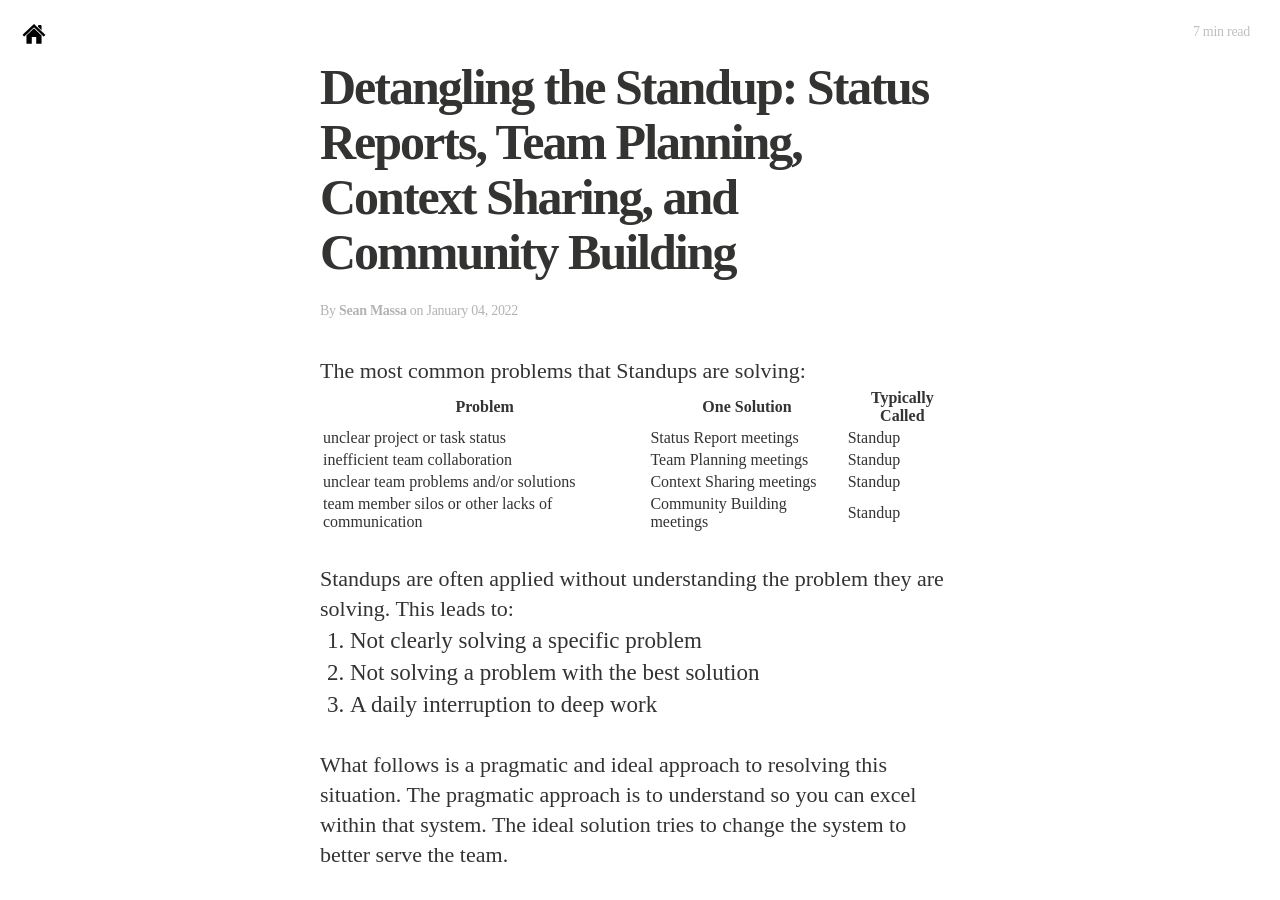
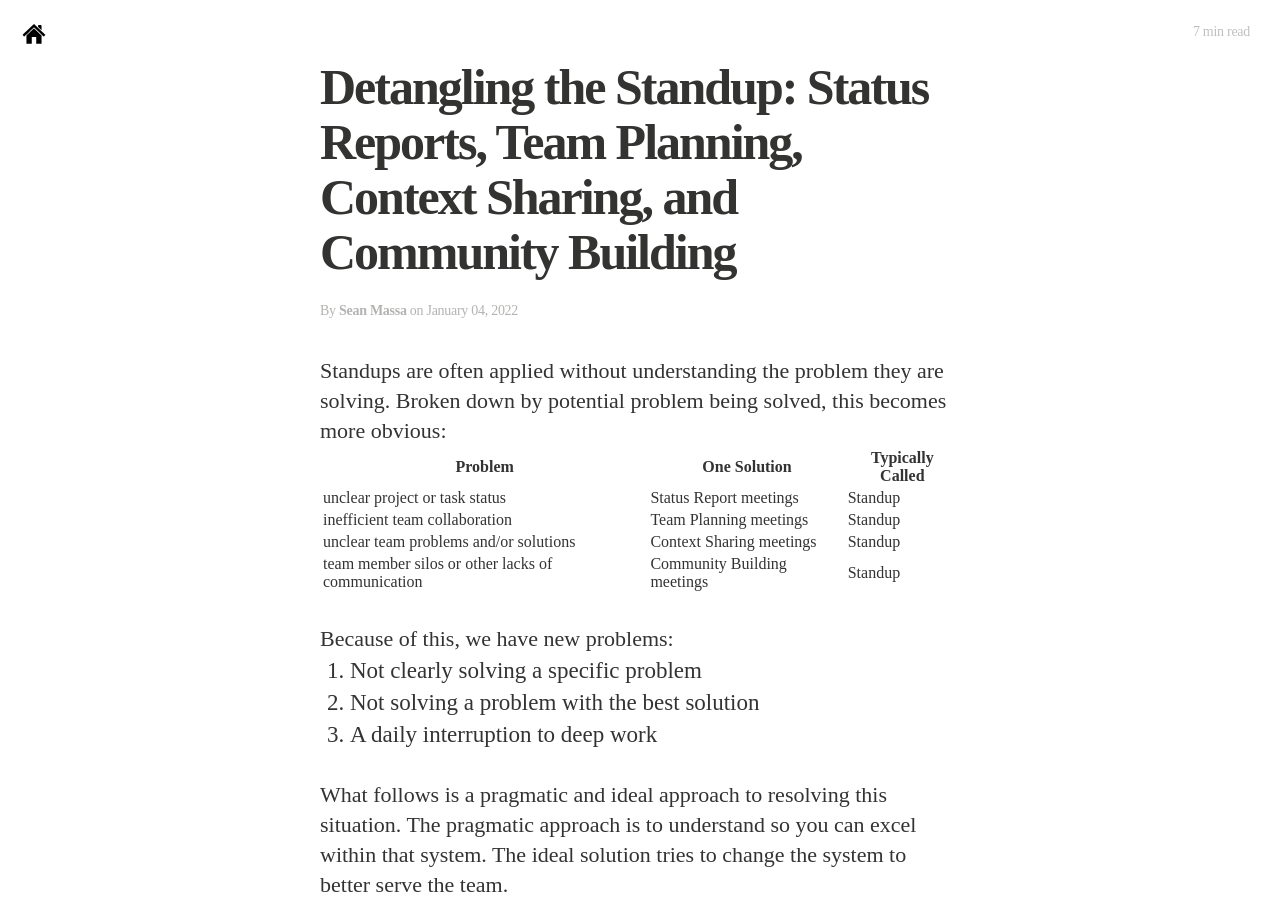
Before and after one commit to EndangeredMassa/endangeredmassa.github.com, a Jekyll site: the page built from _posts/2022-01-04-detangling-the-standup.md, in a window 1280 px wide and 900 px high. Built offline with Jekyll 4.4.1, drawn with Linux system fonts in a browser that asks for light colours; nearby versions of some CDN libraries; some web fonts are replaced.

Commit message:
Update 2022-01-04-detangling-the-standup.md

```diff
--- a/_posts/2022-01-04-detangling-the-standup.md
+++ b/_posts/2022-01-04-detangling-the-standup.md
@@ -12,7 +12,7 @@ description:
   What follows is a pragmatic and ideal approach to resolving this situation. The pragmatic approach is to understand so you can excel within that system. The ideal solution tries to change the system to better serve the team."
 ---
 
-The most common problems that Standups are solving:
+Standups are often applied without understanding the problem they are solving. Broken down by potential problem being solved, this becomes more obvious:
 
 | Problem | One Solution | Typically Called |
 | --- | --- | --- |
@@ -21,7 +21,7 @@ The most common problems that Standups are solving:
 | unclear team problems and/or solutions | Context Sharing meetings | Standup |
 | team member silos or other lacks of communication | Community Building meetings | Standup |
 
-Standups are often applied without understanding the problem they are solving. This leads to:
+Because of this, we have new problems:
 
 1. Not clearly solving a specific problem
 2. Not solving a problem with the best solution
```
